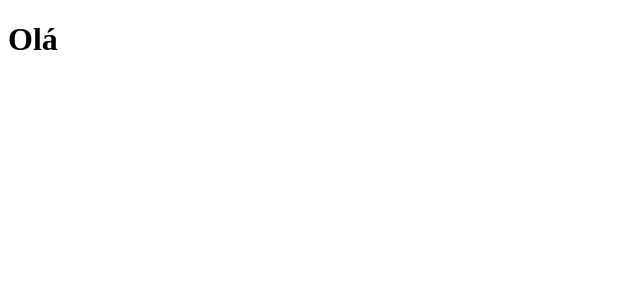
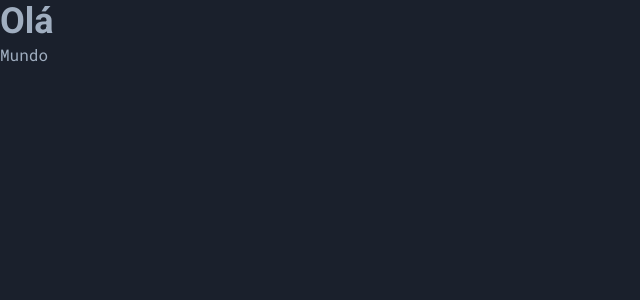
Before and after one commit to helderavila/v1, a Next.js app: page / in a window 1280 px wide. Shown: the top 300 px of the page, without its empty margins (0-640 px from the left). Built offline with nearby package versions, Linux system fonts and the light colour scheme.

Commit message:
🔧 ChakraUI/Fonts setup

```diff
--- a/package.json
+++ b/package.json
@@ -9,6 +9,11 @@
     "lint": "next lint"
   },
   "dependencies": {
+    "@chakra-ui/core": "^0.8.0",
+    "@chakra-ui/react": "^1.6.5",
+    "@emotion/react": "^11.4.0",
+    "@emotion/styled": "^11.3.0",
+    "framer-motion": "^4.1.17",
     "next": "11.0.1",
     "react": "17.0.2",
     "react-dom": "17.0.2"
--- a/src/pages/_app.tsx
+++ b/src/pages/_app.tsx
@@ -1,5 +1,13 @@
+import { ChakraProvider } from "@chakra-ui/react"
+
+import { theme } from '../styles/theme'
+
 function MyApp({ Component, pageProps }) {
-  return <Component {...pageProps} />
+  return (
+    <ChakraProvider theme={theme}>
+      <Component {...pageProps} />
+    </ChakraProvider>
+  )
 }
 
 export default MyApp
--- a/src/pages/_document.tsx
+++ b/src/pages/_document.tsx
@@ -6,6 +6,9 @@ export default class MyDocument extends Document {
       <Html>
         <Head>
           <title>Helder Avila</title>
+          <link rel="preconnect" href="https://fonts.googleapis.com" />
+          <link rel="preconnect" href="https://fonts.gstatic.com" />
+          <link href="https://fonts.googleapis.com/css2?family=Roboto+Mono&family=Roboto:wght@500;700&display=swap" rel="stylesheet" />
         </Head>
         <body>
           <Main />
--- a/src/pages/index.tsx
+++ b/src/pages/index.tsx
@@ -1,5 +1,10 @@
+import { Heading, Text } from "@chakra-ui/react";
+
 export default function Home() {
   return (
-    <h1>Olá</h1>
+    <div>
+      <Heading>Olá</Heading>
+      <Text>Mundo</Text>
+    </div>
   )
 }
--- /dev/null
+++ b/src/styles/theme.ts
@@ -0,0 +1,16 @@
+import { extendTheme } from "@chakra-ui/react";
+
+export const theme = extendTheme({
+  fonts: {
+    heading: "Roboto",
+    body: "Roboto Mono",
+  },
+  styles: {
+    global: {
+      body: {
+        bg: "gray.800",
+        color: "gray.400",
+      },
+    },
+  },
+});
```
Also changed, not shown: 1 other file (tests, documents, lock files or other folders).
